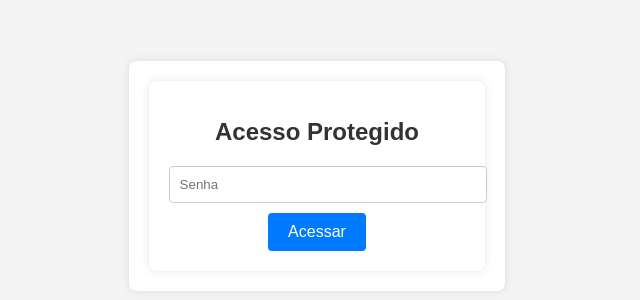
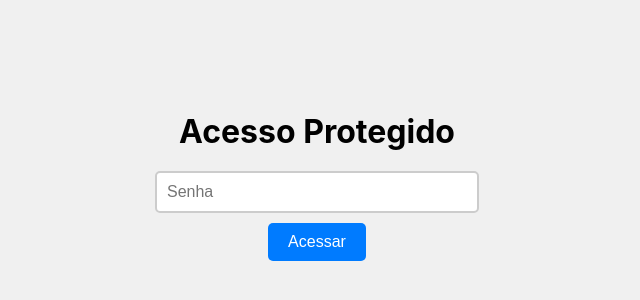
Before and after one commit to jhon4than/Hack_Gold, a React (Create React App) app: page /admin in a window 1280 px wide. Shown: the part 224-524 px from the top of the page, without its empty margins (323-963 px from the left). Built offline with nearby package versions, Linux system fonts and the light colour scheme.

Commit message:
corrcao css

```diff
--- a/src/components/Admin/ProtectedPage.css
+++ b/src/components/Admin/ProtectedPage.css
@@ -1,49 +1,40 @@
-/* Estilo para o contêiner principal */
-body {
-  font-family: Arial, sans-serif;
-  background-color: #f4f4f4;
-  margin: 0;
-  padding: 0;
+/* ProtectedPage.css */
+
+.protected-page-container {
   display: flex;
+  flex-direction: column;
+  align-items: center;
   justify-content: center;
-  align-items: center;
   height: 100vh;
+  background-color: #f0f0f0; /* Cor de fundo de sua escolha */
 }
 
-/* Estilo para o contêiner interno */
-div {
-  background-color: #fff;
-  border-radius: 8px;
-  box-shadow: 0 0 10px rgba(0, 0, 0, 0.1);
-  padding: 20px;
-  text-align: center;
-}
-
-h1 {
-  font-size: 24px;
-  color: #333;
+.protected-page-container h1 {
+  font-size: 2em;
   margin-bottom: 20px;
 }
 
-input[type="password"] {
+.protected-page-container input[type="password"] {
+  padding: 10px;
+  font-size: 1em;
+  border: 2px solid #ccc;
+  border-radius: 5px;
+  margin-bottom: 10px;
   width: 100%;
-  padding: 10px;
-  margin-bottom: 10px;
-  border: 1px solid #ccc;
-  border-radius: 4px;
+  max-width: 300px;
 }
 
-button {
-  background-color: #007bff;
+.protected-page-container button {
+  background-color: #007bff; /* Cor de fundo do botão */
   color: #fff;
+  padding: 10px 20px;
   border: none;
-  border-radius: 4px;
-  padding: 10px 20px;
+  border-radius: 5px;
+  font-size: 1em;
   cursor: pointer;
-  font-size: 16px;
-  transition: background-color 0.3s;
+  transition: background-color 0.3s ease;
 }
 
-button:hover {
-  background-color: #0056b3;
+.protected-page-container button:hover {
+  background-color: #0056b3; /* Cor de fundo do botão ao passar o mouse */
 }
```
